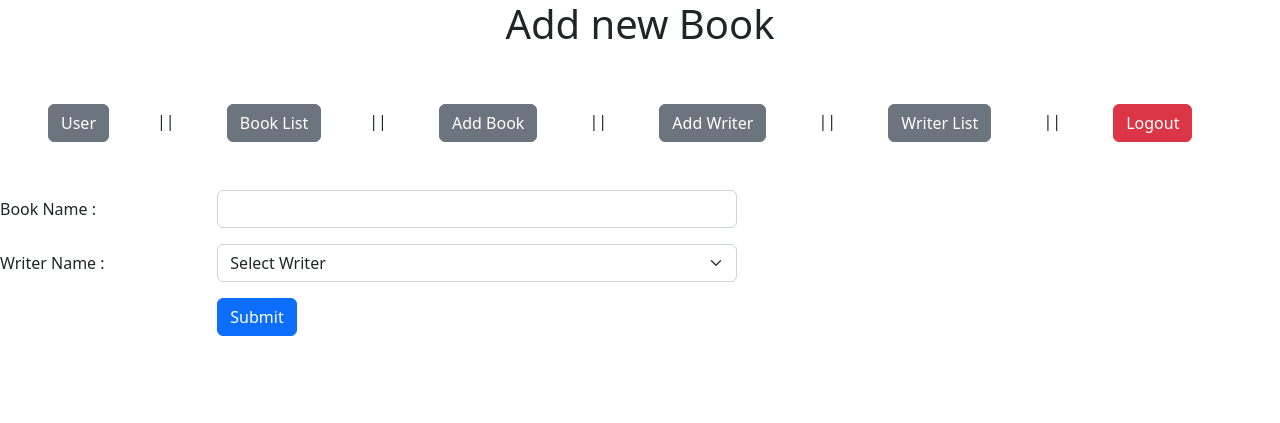
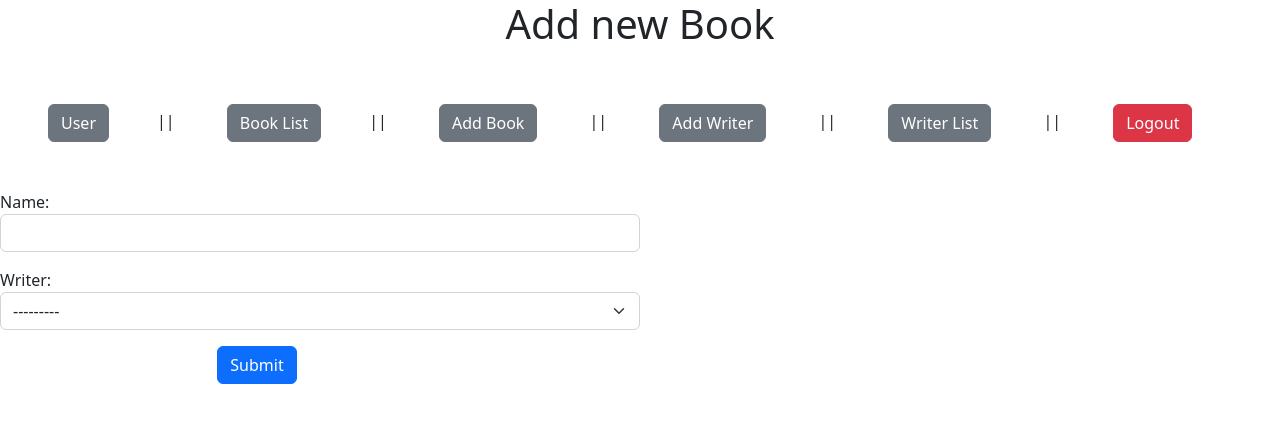
Before and after one commit to SOE13/study_Django, a Django app: page /addBook/ in a window 1280 px wide. Shown: the top 423 px of the page. Run offline with Django 4.2, Linux system fonts and the light colour scheme; data comes from the database, SQL or seed files in the repository; both versions use the stored data as it was after the commit.

Commit message:
'form-model'

```diff
--- a/book/form.py
+++ b/book/form.py
@@ -1,5 +1,29 @@
 from django import forms
+from . import models
 
 class UserFrom(forms.Form):
     user_name=forms.CharField(label='User Name',max_length=20,widget=forms.TextInput(attrs={'class':'form-control'}))
     password=forms.CharField(label='Password',max_length=16,widget=forms.PasswordInput(attrs={'class':'form-control'}))
+
+
+class WriterForm(forms.ModelForm):
+    class Meta:
+        model =models.Writer
+        exclude = ["age"]
+        labels = {
+            "first_name": ("Writer frist Name"),
+        }
+        widgets={
+            'first_name':forms.TextInput(attrs={'class':'form-control'}),
+            'last_name':forms.TextInput(attrs={'class':'form-control'}),
+        }
+
+
+class BookForm(forms.ModelForm):
+    class Meta:
+        model= models.Book
+        fields='__all__'
+        widgets={
+            'name':forms.TextInput(attrs={'class':'form-control'}),
+            'writer':forms.Select(attrs={'class':'form-select'}),
+        }
--- a/book/models.py
+++ b/book/models.py
@@ -11,7 +11,7 @@ class Users(models.Model):
 
 
 class Writer(models.Model):
-    first_name=models.CharField(max_length=10)
+    first_name=models.CharField(max_length=10,unique=True)
     last_name=models.CharField(max_length=10)
     age=models.CharField(max_length=2,null=True)
 
--- a/book/views.py
+++ b/book/views.py
@@ -1,6 +1,6 @@
 from django.shortcuts import render,redirect
 from .models import Book,Writer,Users
-from .form import UserFrom
+from .form import UserFrom,WriterForm,BookForm
 
 # Create your views here.
 from django.http import HttpResponse
@@ -71,18 +71,11 @@ def deleteBook(request,id):
     return redirect("bookList")
 
 def addNewBook(request):
-    context={'writers':Writer.objects.all()}
+    context={'writers':Writer.objects.all(),'form':BookForm()}
     if request.method == "POST":
-
-        name=request.POST['name']
-        writer_id=request.POST['writer_id']
-        if Book.objects.filter(name=name).exists():
-            context['error']='This book is Taken'
-            return render(request, 'book/addBook.html',context)
-        else:
-
-            Book.objects.create(name=name,writer=Writer.objects.get(id=writer_id))
-
+        form=BookForm(request.POST)
+        if form.is_valid():
+            form.save()
 
         return redirect("bookList")
 
@@ -92,15 +85,14 @@ def addNewBook(request):
 
 def updateBook(request,id):
     book=Book.objects.get(id=id)
-    context={'writers':Writer.objects.all(),'book':book}
+
+    context={'writers':Writer.objects.all(),'form':BookForm(instance=book)}
 
     if request.method == "POST":
 
-            name=request.POST['name']
-            writer_id=request.POST['writer_id']
-            book.name=name
-            book.writer=Writer.objects.get(id=writer_id)
-            book.save()
+        form=BookForm(request.POST,instance=book)
+        if form.is_valid():
+            form.save()
             return redirect("bookList")
 
     return render(request, "book/updateBook.html",context)
@@ -113,22 +105,18 @@ def writerList(request):
     return render(request, "writer/writerList.html",context)
 
 def addWriter(request):
+    context={'form':WriterForm()}
     if request.method == "POST":
-
-        first_name=request.POST['first_name']
-        last_name=request.POST['last_name']
-        if Writer.objects.filter(first_name=first_name,last_name=last_name).exists():
-
-            return render(request, 'writer/addWriter.html',{'error':'This Writer is already haved'})
+        form=WriterForm(request.POST)
+        if form.is_valid():
+            form.save()
+            return redirect("writerList")
         else:
-
-            Writer.objects.create(first_name=first_name,last_name=last_name)
-
-
-        return redirect("writerList")
-    return render(request, 'writer/addWriter.html')
+            context['error']='This Writer already have'
+    return render(request, 'writer/addWriter.html',context)
 
 def deleteWriter(request,id):
+
     writer=Writer.objects.get(id=id)
     writer.delete()
 
--- a/templates/book/addBook.html
+++ b/templates/book/addBook.html
@@ -3,7 +3,7 @@
 {% include 'nav.html' %}
 <div>{{error}}</div>
 <form action="" method="post">
-  {% csrf_token %}
+  {% csrf_token %} {% comment %}
   <div class="mb-3 row">
     <label for="name" class="col-sm-2 col-form-label">Book Name :</label>
     <div class="col-sm-5">
@@ -25,6 +25,8 @@
       </select>
     </div>
   </div>
+  {% endcomment %}
+  <div class="col-6">{{form.as_p}}</div>
 
   <div class="mb-3 row">
     <label for="name" class="col-sm-2 col-form-label"></label>
--- a/templates/book/updateBook.html
+++ b/templates/book/updateBook.html
@@ -1,7 +1,7 @@
 {% extends 'main.html' %} {% block context %}
 <h1 class="text-center">Update Book</h1>
 <form action="" method="post">
-  {% csrf_token %}
+  {% csrf_token %} {% comment %}
   <div class="mb-3 row">
     <label for="name" class="col-sm-2 col-form-label">Book Name :</label>
     <div class="col-sm-5">
@@ -29,6 +29,8 @@
       </select>
     </div>
   </div>
+  {% endcomment %}
+  <div class="col-6">{{form.as_p}}</div>
   <div class="mb-3 row">
     <label for="name" class="col-sm-2 col-form-label"></label>
     <div class="col-sm-10">
```
Also changed, not shown: templates/writer/addWriter.html (+16 -4 lines), book/migrations/0006_alter_writer_first_name.py (added), db.sqlite3.
